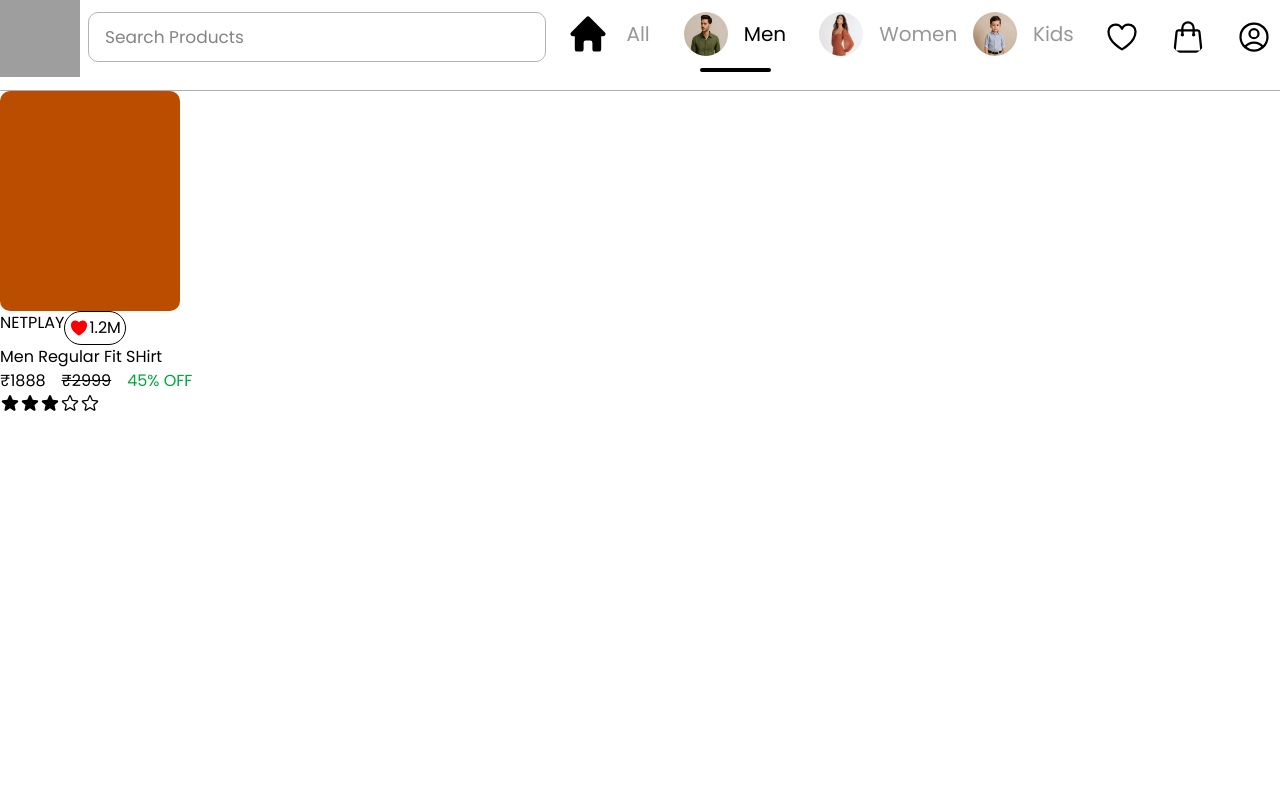
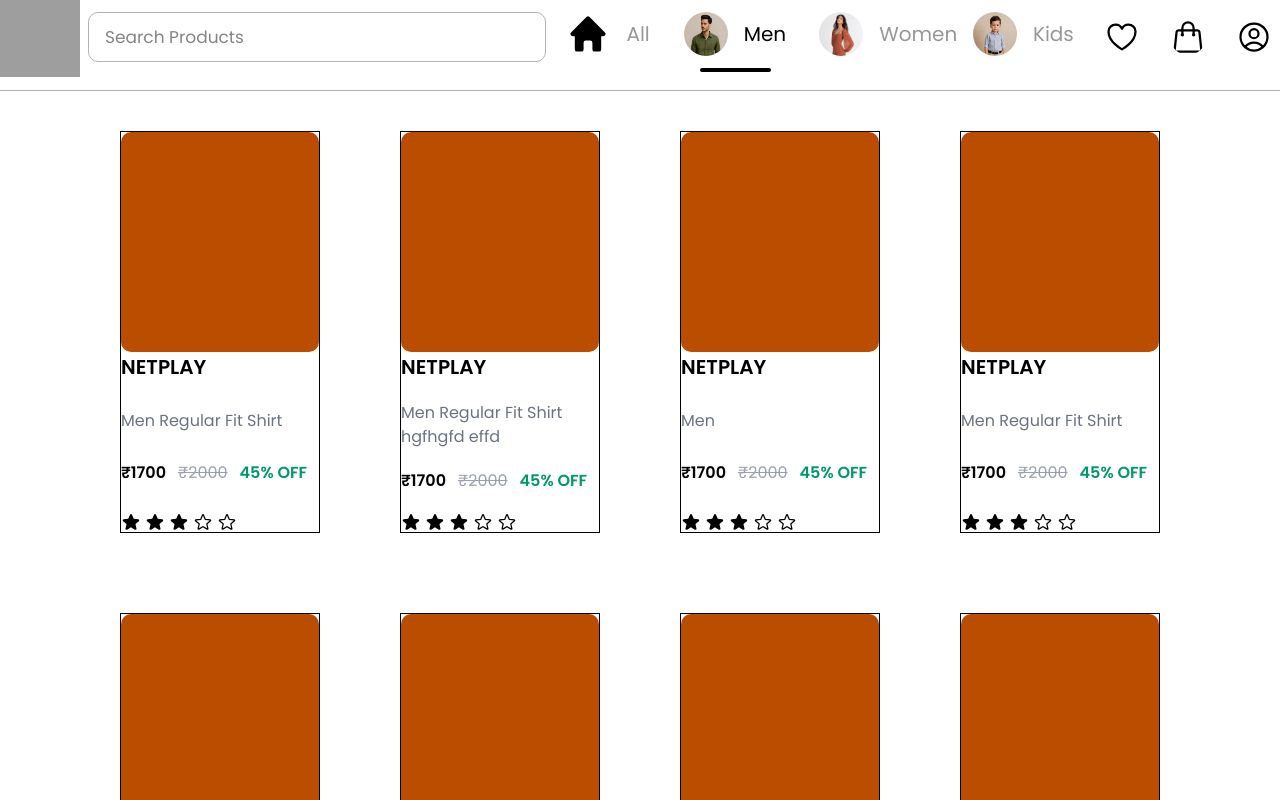
Before and after one commit to muppidathibecse/Dress-Collections-Frontend, an Angular app: page /men in a window 1280 px wide. Shown: the top 800 px of the page. Built offline with nearby package versions, Linux system fonts and the light colour scheme; grey boxes are pictures that could not be loaded.

Commit message:
Add Blue Print in Men Component

```diff
--- a/package.json
+++ b/package.json
@@ -36,10 +36,11 @@
     "postcss": "^8.5.6",
     "rxjs": "~7.8.0",
     "tailwindcss": "^4.1.15",
-    "tslib": "^2.3.0"
+    "tslib": "^2.3.0",
+    "vite": "^7.1.12"
   },
   "devDependencies": {
-    "@angular/build": "^20.3.2",
+    "@angular/build": "^20.3.7",
     "@angular/cli": "^20.3.2",
     "@angular/compiler-cli": "^20.3.0",
     "@types/express": "^5.0.1",
--- a/src/app/components/men/men.html
+++ b/src/app/components/men/men.html
@@ -1,27 +1,23 @@
 <main>
   <app-navbar></app-navbar>
-  <div class="h-full w-full flex flex-wrap gap-15 justify-start items-center">
-    <div>
-      <div class="h-55 w-45 bg-amber-700 rounded-[10px]"></div>
-      <div class="flex">
-        <h1>NETPLAY</h1>
-        <div class="flex border rounded-[17px] justify-center items-center p-1">
-          <img src="assets/icons/heartfill.svg" class="w-5 h-5 rounded-full" />
-          <p>1.2M</p>
+  <div class="h-full w-full flex flex-wrap justify-center items-center gap-20 my-10">
+    <div *ngFor="let men of MenDetails; let i = index" class="flex flex-col border w-50">
+      <div class="h-55 w-full bg-amber-700 rounded-[10px]"></div>
+      <div class="h-45 flex flex-col gap-2 justify-between">
+        <h1 class="text-[20px] font-semibold">{{ men.brand }}</h1>
+        <p class="text-gray-500">{{ men.name }}</p>
+        <div class="flex gap-3">
+          <p class="font-semibold">₹{{ men.rs }}</p>
+          <p class="line-through text-gray-400">₹{{ men.oldrs }}</p>
+          <p class="text-[#00976c] font-semibold">{{ men.off }}% OFF</p>
         </div>
-      </div>
-      <p>Men Regular Fit SHirt</p>
-      <div class="flex gap-4">
-        <p>₹1888</p>
-        <p class="line-through">₹2999</p>
-        <p class="text-green-600">45% OFF</p>
-      </div>
-      <div class="flex">
-        <img src="assets/icons/starfill.svg" class="w-5 h-5 rounded-full" />
-        <img src="assets/icons/starfill.svg" class="w-5 h-5 rounded-full" />
-        <img src="assets/icons/starfill.svg" class="w-5 h-5 rounded-full" />
-        <img src="assets/icons/star.svg" class="w-5 h-5 rounded-full" />
-        <img src="assets/icons/star.svg" class="w-5 h-5 rounded-full" />
+        <div class="flex gap-1">
+          <img src="assets/icons/starfill.svg" class="w-5 h-5 rounded-full" />
+          <img src="assets/icons/starfill.svg" class="w-5 h-5 rounded-full" />
+          <img src="assets/icons/starfill.svg" class="w-5 h-5 rounded-full" />
+          <img src="assets/icons/star.svg" class="w-5 h-5 rounded-full" />
+          <img src="assets/icons/star.svg" class="w-5 h-5 rounded-full" />
+        </div>
       </div>
     </div>
   </div>
--- a/src/app/components/men/men.ts
+++ b/src/app/components/men/men.ts
@@ -1,12 +1,36 @@
 import { Component } from '@angular/core';
 import { Navbar } from '../navbar/navbar';
+import { CommonModule } from '@angular/common';
 
 @Component({
   selector: 'app-men',
-  imports: [Navbar],
+  imports: [Navbar, CommonModule],
   templateUrl: './men.html',
-  styleUrl: './men.css'
+  styleUrl: './men.css',
 })
 export class Men {
-
+  MenDetails = [
+    { brand: 'NETPLAY', name: 'Men Regular Fit Shirt', rs: 1700, oldrs: 2000, off: 45, rev: 4 },
+    {
+      brand: 'NETPLAY',
+      name: 'Men Regular Fit Shirt hgfhgfd effd',
+      rs: 1700,
+      oldrs: 2000,
+      off: 45,
+      rev: 4,
+    },
+    { brand: 'NETPLAY', name: 'Men ', rs: 1700, oldrs: 2000, off: 45, rev: 4 },
+    { brand: 'NETPLAY', name: 'Men Regular Fit Shirt', rs: 1700, oldrs: 2000, off: 45, rev: 4 },
+    { brand: 'NETPLAY', name: 'Men Regular Fit Shirt', rs: 17, oldrs: 200, off: 45, rev: 4 },
+    { brand: 'NETPLAY', name: 'Men Regular Fit Shirt', rs: 1700, oldrs: 2000, off: 45, rev: 4 },
+    { brand: 'NETPLAY', name: 'Men Regular Fit Shirt', rs: 17, oldrs: 200, off: 45, rev: 4 },
+    { brand: 'NETPLAY', name: 'Men Regular Fit Shirt', rs: 1700, oldrs: 2000, off: 45, rev: 4 },
+    { brand: 'NETPLAY', name: 'Men Regular Fit Shirt', rs: 17, oldrs: 200, off: 45, rev: 4 },
+    { brand: 'NETPLAY', name: 'Men Regular Fit Shirt', rs: 1700, oldrs: 2000, off: 45, rev: 4 },
+    { brand: 'NETPLAY', name: 'Men Regular Fit Shirt', rs: 17, oldrs: 200, off: 45, rev: 4 },
+    { brand: 'NETPLAY', name: 'Men Regular Fit Shirt', rs: 1700, oldrs: 2000, off: 45, rev: 4 },
+    { brand: 'NETPLAY', name: 'Men Regular Fit Shirt', rs: 17, oldrs: 200, off: 45, rev: 4 },
+    { brand: 'NETPLAY', name: 'Men Regular Fit Shirt', rs: 1700, oldrs: 2000, off: 45, rev: 4 },
+    { brand: 'NETPLAY', name: 'Men Regular Fit Shirt', rs: 17, oldrs: 200, off: 45, rev: 4 },
+  ];
 }
```
Also changed, not shown: 1 other file (tests, documents, lock files or other folders).
